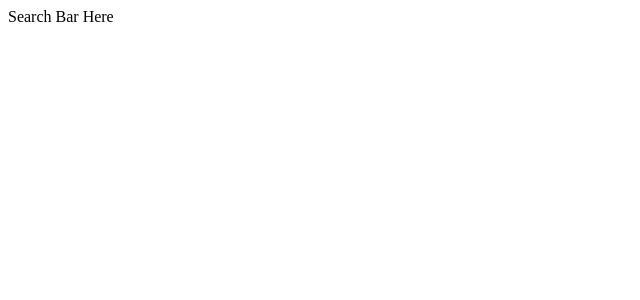
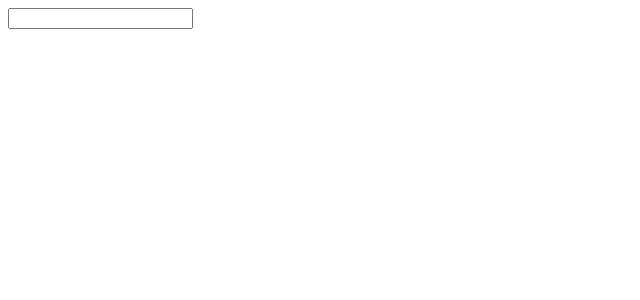
Before and after one commit to mekowalski/react-nasa-images-app, a React (Create React App) app: page / in a window 1280 px wide. Shown: the top 300 px of the page, without its empty margins (0-640 px from the left). Built offline with nearby package versions, Linux system fonts and the light colour scheme.

Commit message:
need to restart computer for crash, inpout not showing

```diff
--- a/src/components/SearchBar.js
+++ b/src/components/SearchBar.js
@@ -5,7 +5,9 @@ class SearchBar extends React.Component {
   render() {
     return (
       <div>
-        Search Bar Here
+        <form>
+          <input type='text' />
+        </form>
       </div>
     )
   }
```
